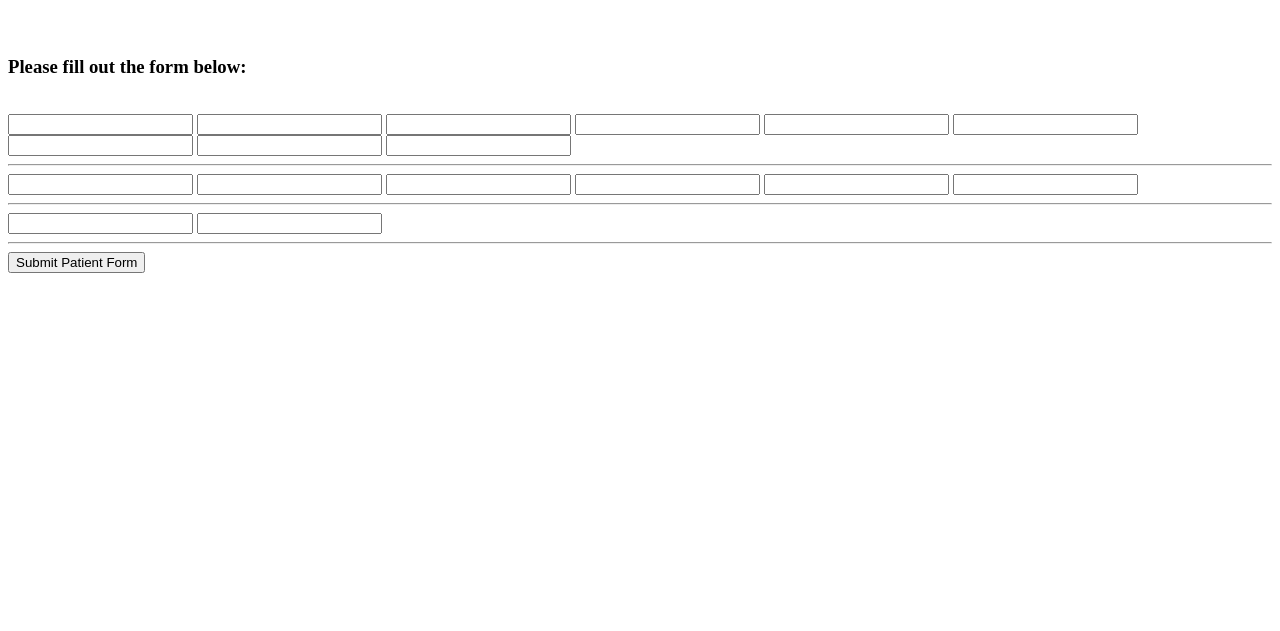
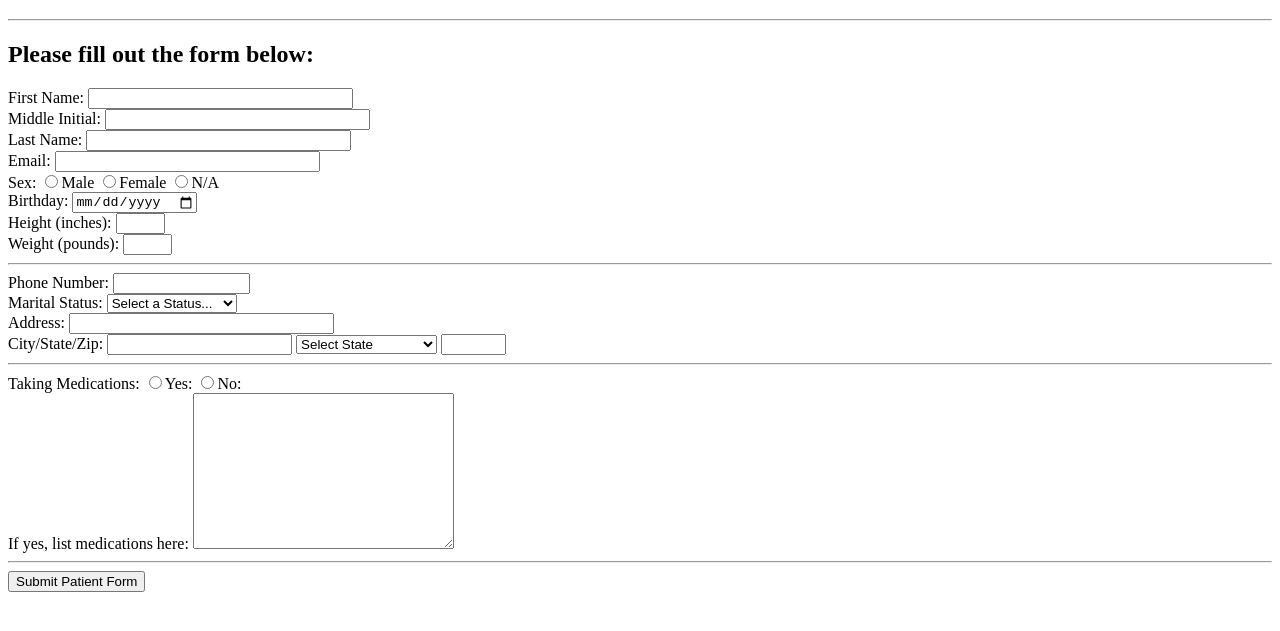
Before and after one commit to DanielCondit/forms_exercise, a plain HTML site: page intex.html in a window 1280 px wide. Shown: the part 61-692 px from the top of the page. Drawn offline with Linux system fonts and the light colour scheme.

Commit message:
Update intex.html
Added code

```diff
--- a/intex.html
+++ b/intex.html
@@ -13,34 +13,121 @@
 </head>
 
 <body>
-
   <h1>New Patient Registration</h1>
+  <hr>
+  <h2>Please fill out the form below:</h2>
+  <div class="formWrapper">
+    <form action="https://brucebauer.info/assets/ITEC3650/datadump.php">
+      <label class="formLabels" for="fName">First Name:</label>
+    	<input type="text" name="fName" id="fName" size="30" maxlength="30">
       <br>
-  <h3>Please fill out the form below:</h4>
+      <label class="formLabels" for="mInitial">Middle Initial:</label>
+    	<input name="mInitial" id="mInitial" size="30" maxlength="30">
       <br>
-  <form>
-  	<input type="" name="">
-  	<input type="" name="">
-  	<input type="" name="">
-  	<input type="" name="">
-  	<input type="" name="">
-  	<input type="" name="">
-  	<input type="" name="">
-  	<input type="" name="">
-  	<input type="" name="">
+      <label class="formLabels" for="lName">Last Name:</label>
+    	<input type="text" name="lName" id="lName" size="30" maxlength="30">
+      <br>
+      <label class="formLabels" for="email">Email:</label>
+      <input type="email" id="email" name="email" size="30" maxlength="30">
+      <br>
+      <label class="formLabels">Sex:</label>
+      <label class="radioLabels" for="male"><input type="radio" name="sex" id="male" value="M">Male</label>
+      <label class="radioLabels" for="female"><input type="radio" name="sex" id="female" value="F">Female</label>
+      <label class="radioLabels" for="notApplicable"><input type="radio" name="sex" id="notApplicable" value="N">N/A</label>
+      <br>
+      <label class="formLabels" for="dob">Birthday:</label>
+    	<input type="date" name="dob" id="dob">
+      <br>
+      <label class="formLabels" for="height">Height (inches):</label>
+    	<input type="text" pattern="\d*" name="height" id="height" size="3" maxlength="3">
+      <br>
+      <label class="formLabels" for="weight">Weight  (pounds):</label>
+    	<input type="text" pattern="\d*" name="weight" id="weight" size="3" maxlength="3">
     	<hr>
-  	<input type="" name="">
-  	<input type="" name="">
-  	<input type="" name="">
-  	<input type="" name="">
-  	<input type="" name="">
-  	<input type="" name="">
+      <label class="formLabels" for="phoneNum">Phone Number:</label>
+    	<input type="text" pattern="\d*" name="phoneNum" id="phoneNum" size="14" maxlength="14">
+      <br>
+      <label class="formLabels" for="maritalStat">Marital Status:</label>
+      <select name="maritalStat" id="maritalStat">
+        <option value="">Select a Status...</option>
+        <option value="S">Single</option>
+        <option value="M">Married</option>
+        <option value="D">Divorced</option>
+        <option value="L">Legally Seperated</option>
+        <option value="W">Widowed</option>
+      </select>
+      <br>
+      <label class="formLabels" for="addr">Address:</label>
+    	<input type="text" name="addr" id="addr" size="30" maxlength="30">
+      <br>
+      <label class="formLabels">City/State/Zip:</label>
+      <input type="text" name="city">
+      <select name="State" id="State">
+        <option value="">Select State</option>
+        <option value="AL">Alabama</option>
+        <option value="AK">Alaska</option>
+        <option value="AZ">Arizona</option>
+        <option value="AR">Arkansas</option>
+        <option value="CA">California</option>
+        <option value="CO">Colorado</option>
+        <option value="CT">Connecticut</option>
+        <option value="DE">Delaware</option>
+        <option value="DC">District Of Columbia</option>
+        <option value="FL">Florida</option>
+        <option value="GA">Georgia</option>
+        <option value="HI">Hawaii</option>
+        <option value="ID">Idaho</option>
+        <option value="IL">Illinois</option>
+        <option value="IN">Indiana</option>
+        <option value="IA">Iowa</option>
+        <option value="KS">Kansas</option>
+        <option value="KY">Kentucky</option>
+        <option value="LA">Louisiana</option>
+        <option value="ME">Maine</option>
+        <option value="MD">Maryland</option>
+        <option value="MA">Massachusetts</option>
+        <option value="MI">Michigan</option>
+        <option value="MN">Minnesota</option>
+        <option value="MS">Mississippi</option>
+        <option value="MO">Missouri</option>
+        <option value="MT">Montana</option>
+        <option value="NE">Nebraska</option>
+        <option value="NV">Nevada</option>
+        <option value="NH">New Hampshire</option>
+        <option value="NJ">New Jersey</option>
+        <option value="NM">New Mexico</option>
+        <option value="NY">New York</option>
+        <option value="NC">North Carolina</option>
+        <option value="ND">North Dakota</option>
+        <option value="OH">Ohio</option>
+        <option value="OK">Oklahoma</option>
+        <option value="OR">Oregon</option>
+        <option value="PA">Pennsylvania</option>
+        <option value="RI">Rhode Island</option>
+        <option value="SC">South Carolina</option>
+        <option value="SD">South Dakota</option>
+        <option value="TN">Tennessee</option>
+        <option value="TX">Texas</option>
+        <option value="UT">Utah</option>
+        <option value="VT">Vermont</option>
+        <option value="VA">Virginia</option>
+        <option value="WA">Washington</option>
+        <option value="WV">West Virginia</option>
+        <option value="WI">Wisconsin</option>
+        <option value="WY">Wyoming</option>
+      </select>
+      <input type="text" pattern="\d*" name="zip" size="5" maxlength="5">
     	<hr>
-  	<input type="" name="">
-  	<input type="" name="">
+      <label class="formLabels">Taking Medications:</label>
+      <label class="radioLabels" for="yes"><input type="radio" name="takingMed" id="yes" value="Y">Yes:</label>
+      <label class="radioLabels" for="no"><input type="radio" name="takingMed" id="no" value="N">No:</label>
+      <br>
+      <label class="formLabels" for="medList">If yes, list medications here:</label>
+      <textarea name="medList" id="medList" cols="30" rows="10"></textarea>
       <hr>
-  	<button>Submit Patient Form</button>
+    	<input id="submitButton" type="submit" name="submitButton" value="Submit Patient Form">
     </form>
+  </div>
 
 </body>
 </html>
```
Lines whose indentation alone changed are shown as unchanged.
